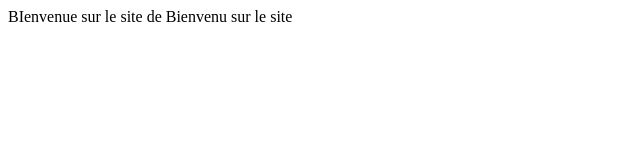
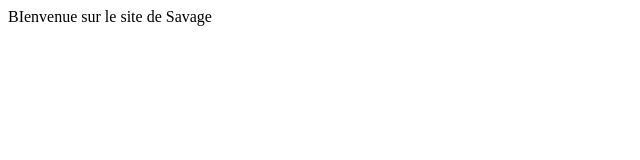
Before and after one commit to SavageD2/my-first-app, an Angular app: page / in a window 1280 px wide. Shown: the top 160 px of the page, without its empty margins (0-640 px from the left). Built offline with nearby package versions, Linux system fonts and the light colour scheme.

Commit message:
Update app.component.ts

```diff
--- a/src/app/app.component.ts
+++ b/src/app/app.component.ts
@@ -6,6 +6,5 @@ import { Component } from '@angular/core';
   styleUrls: ['./app.component.scss']
 })
 export class AppComponent {
-  title = 'Bienvenu sur le site';
-  name = 'Savage'
+  title = 'Savage';
 }
```
